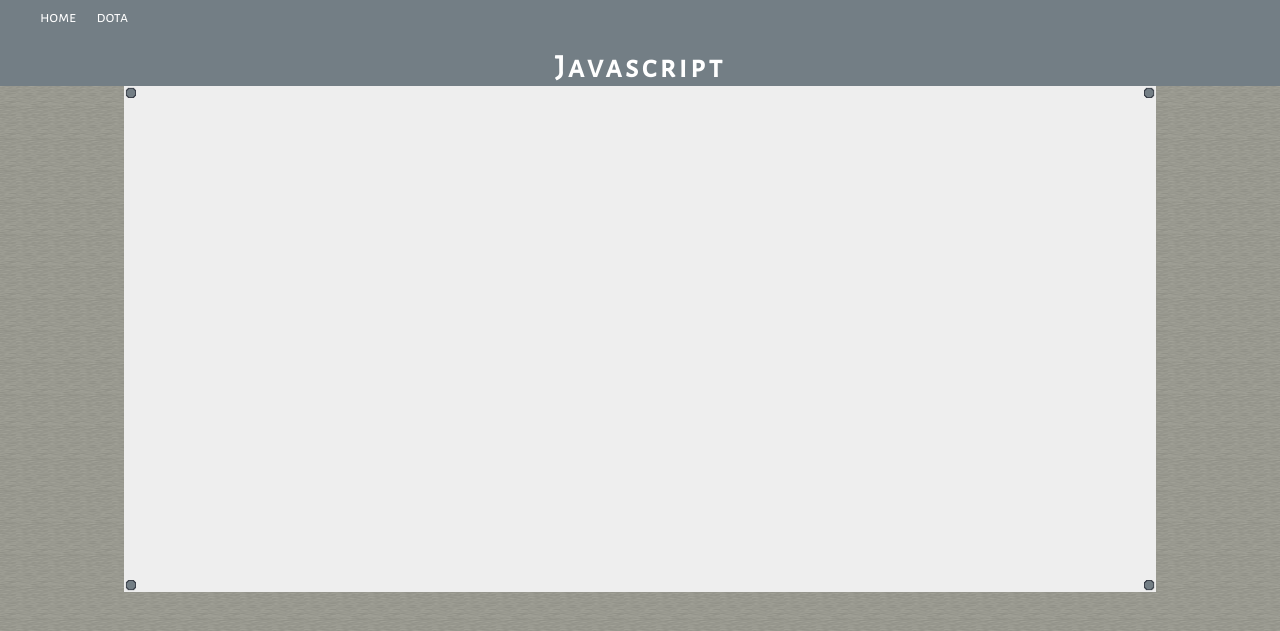
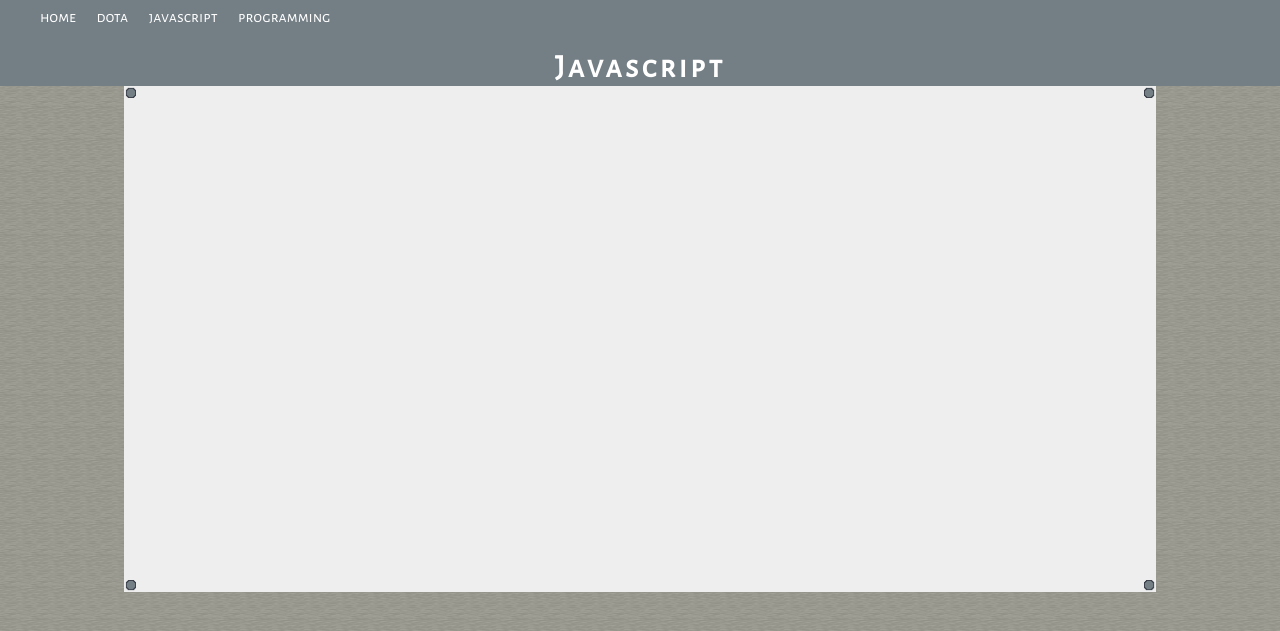
Before and after one commit to Thristhart/techniques, a Jekyll site: the page built from javascript/index.md, in a window 1280 px wide. Shown: the top 631 px of the page. Built offline with Jekyll 4.4.1, drawn with Linux system fonts in a browser that asks for light colours.

Commit message:
Update _config.yml

```diff
--- a/_config.yml
+++ b/_config.yml
@@ -6,7 +6,7 @@ defaults:
       type: "page"
     values:
       layout: "pages"
-visible-categories: [dota]
+visible-categories: [dota, javascript, programming]
 kramdown:
   input: GFM
 gems:
```
